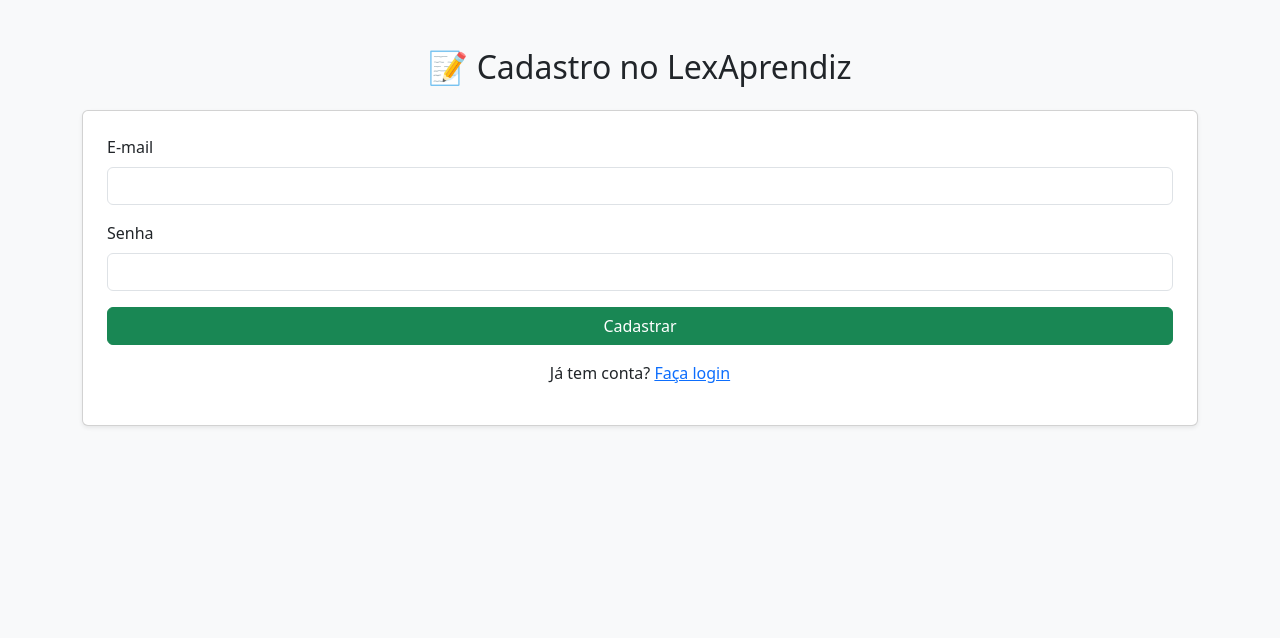
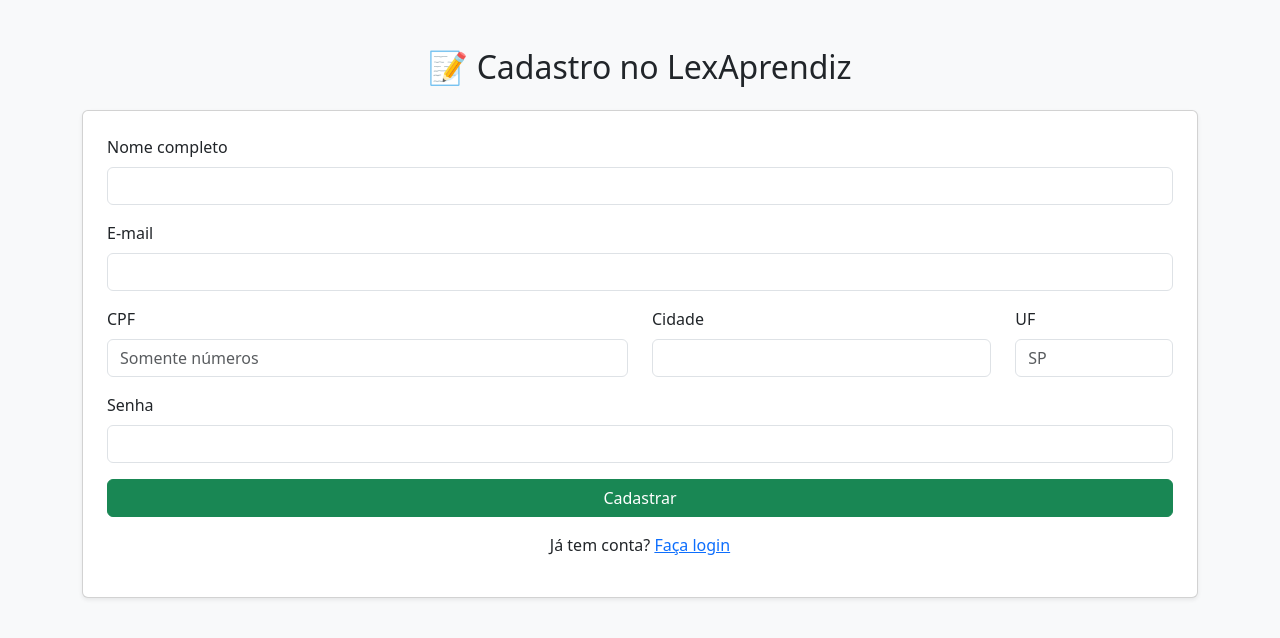
Before and after one commit to alencastro1958/lexaprendiz, a Flask app: page /register in a window 1280 px wide. Shown: the top 638 px of the page. Run offline with Flask 3, Linux system fonts and the light colour scheme; some libraries are stand-ins or nearby versions.

Commit message:
feat(profile+admin+export): perfil do usuário (nome, cpf, cidade, estado); exigir perfil antes de perguntas; admin com busca/filtros; exportação CSV; prompt do assistente com apresentação, primeira pessoa e fontes

```diff
--- a/app.py
+++ b/app.py
@@ -1,13 +1,14 @@
 import os
-from flask import Flask, render_template, request, redirect, url_for, jsonify
+from flask import Flask, render_template, request, redirect, url_for, jsonify, Response, flash
 from flask_login import LoginManager, login_required, current_user
 from flask_admin import Admin
 from flask_admin.contrib.sqla import ModelView
 from dotenv import load_dotenv
 from openai import OpenAI
 from models import db, User, Question
-from auth import auth
+from auth import auth, bcrypt
 from sqlalchemy import text
+from sqlalchemy import inspect
 
 load_dotenv()
 
@@ -40,6 +41,7 @@
     engine_opts["pool_pre_ping"] = True
     app.config["SQLALCHEMY_ENGINE_OPTIONS"] = engine_opts
 db.init_app(app)
+bcrypt.init_app(app)
 
 login_manager = LoginManager()
 login_manager.login_view = "auth.login"
@@ -64,17 +66,54 @@
         return redirect(url_for('auth.login'))
 
 
+class UserAdminView(SecureModelView):
+    column_searchable_list = ["email", "name", "cpf", "city", "state"]
+    column_filters = ["state", "city"]
+    column_list = ("id", "name", "email", "cpf", "city", "state")
+    form_columns = ("name", "email", "cpf", "city", "state")
+
+class QuestionAdminView(SecureModelView):
+    column_searchable_list = ["content", "response"]
+    column_filters = ["timestamp", "user_id"]
+    column_list = ("id", "user_id", "timestamp", "content")
+
 def setup_admin(app):
     admin = Admin(app, name="LexAprendiz Admin", template_mode="bootstrap4")
-    admin.add_view(SecureModelView(User, db.session))
-    admin.add_view(SecureModelView(Question, db.session))
+    admin.add_view(UserAdminView(User, db.session))
+    admin.add_view(QuestionAdminView(Question, db.session))
     return admin
+
+def _ensure_profile_columns():
+    """Add new User profile columns if missing (works for Postgres and SQLite)."""
+    with app.app_context():
+        inspector = inspect(db.engine)
+        cols = {c['name'] for c in inspector.get_columns('user')}
+        # Postgres supports IF NOT EXISTS; SQLite we check first via inspector
+        statements = []
+        if 'name' not in cols:
+            statements.append("ALTER TABLE \"user\" ADD COLUMN name VARCHAR(150)")
+        if 'cpf' not in cols:
+            statements.append("ALTER TABLE \"user\" ADD COLUMN cpf VARCHAR(14)")
+        if 'city' not in cols:
+            statements.append("ALTER TABLE \"user\" ADD COLUMN city VARCHAR(120)")
+        if 'state' not in cols:
+            statements.append("ALTER TABLE \"user\" ADD COLUMN state VARCHAR(2)")
+        for stmt in statements:
+            try:
+                db.session.execute(text(stmt))
+                db.session.commit()
+            except Exception:
+                db.session.rollback()
 
 @app.route("/", methods=["GET", "POST"])
 @login_required
 def dashboard():
     resposta = ""
     pergunta = ""
+    # Exigir perfil completo
+    if not (current_user.name and current_user.cpf and current_user.city and current_user.state):
+        flash("Complete seu perfil antes de fazer perguntas.")
+        return redirect(url_for('auth.profile'))
 
     if request.method == "POST":
         pergunta = request.form["pergunta"]
@@ -82,15 +121,25 @@
             if not client:
                 resposta = "Erro: API do OpenAI não configurada. Configure a variável OPENAI_API_KEY no Render."
             else:
+                first_name = (current_user.name or "").strip().split(" ")[0] or "usuário"
                 completion = client.chat.completions.create(
                     model=os.getenv("OPENAI_MODEL", "gpt-3.5-turbo"),
                     messages=[
-                        {"role": "system", "content": "Você é um especialista na Lei da Aprendizagem."},
-                        {"role": "user", "content": pergunta}
+                        {"role": "system", "content": (
+                            "Você é o LexAprendiz, um assistente jurídico especializado na Lei da Aprendizagem (Lei nº 10.097/2000 e normas correlatas). "
+                            "Regras: \n"
+                            "- Sempre cumprimente o usuário pelo primeiro nome e se apresente como 'LexAprendiz' antes da resposta.\n"
+                            "- Responda com linguagem simples e objetiva.\n"
+                            "- NUNCA invente informações. Se não houver fonte oficial, diga 'Não sei com segurança' e explique como encontrar.\n"
+                            "- SEMPRE liste as fontes oficiais no final (links para: gov.br, planalto.gov.br, mte.gov.br, camara.leg.br, senado.leg.br, mpt.mp.br, tst.jus.br, etc.).\n"
+                            "- Se a pergunta não puder ser respondida com base em fontes confiáveis, não responda e explique."
+                        )},
+                        {"role": "user", "content": f"Nome do usuário: {first_name}. Pergunta: {pergunta}"}
                     ],
                     max_tokens=int(os.getenv("OPENAI_MAX_TOKENS", "500"))
                 )
-                resposta = completion.choices[0].message.content
+                core = completion.choices[0].message.content
+                resposta = f"Olá, {first_name}! Eu sou o LexAprendiz.\n\n{core}"
                 nova = Question(content=pergunta, response=resposta, user_id=current_user.id)
                 db.session.add(nova)
                 db.session.commit()
@@ -115,8 +164,38 @@
 
 with app.app_context():
     db.create_all()
+    _ensure_profile_columns()
     # init admin after db
     setup_admin(app)
+
+def _is_admin() -> bool:
+    if not current_user.is_authenticated:
+        return False
+    admins = os.getenv("ADMIN_EMAILS", "")
+    return (current_user.email or "").lower() in [e.strip().lower() for e in admins.split(",") if e.strip()]
+
+@app.route("/admin/export/users.csv")
+@login_required
+def export_users_csv():
+    if not _is_admin():
+        return redirect(url_for('auth.login'))
+    rows = User.query.with_entities(User.id, User.name, User.email, User.cpf, User.city, User.state).order_by(User.id).all()
+    def generate():
+        yield "id,nome,email,cpf,cidade,estado\n"
+        for r in rows:
+            # Escape commas and quotes as needed (basic handling)
+            vals = [
+                str(r.id),
+                (r.name or "").replace('"','""'),
+                (r.email or "").replace('"','""'),
+                (r.cpf or "").replace('"','""'),
+                (r.city or "").replace('"','""'),
+                (r.state or "").replace('"','""'),
+            ]
+            yield ",".join([f'"{v}"' for v in vals]) + "\n"
+    return Response(generate(), mimetype='text/csv', headers={
+        'Content-Disposition': 'attachment; filename=usuarios_lexaprendiz.csv'
+    })
 
 if __name__ == "__main__":
     port = int(os.environ.get("PORT", 5000))
--- a/auth.py
+++ b/auth.py
@@ -9,7 +9,7 @@
 @auth.route("/login", methods=["GET", "POST"])
 def login():
     if request.method == "POST":
-        email = request.form["email"]
+        email = request.form["email"].strip().lower()
         password = request.form["password"]
         user = User.query.filter_by(email=email).first()
         if user and bcrypt.check_password_hash(user.password, password):
@@ -21,9 +21,21 @@
 @auth.route("/register", methods=["GET", "POST"])
 def register():
     if request.method == "POST":
-        email = request.form["email"]
+        name = request.form.get("name", "").strip()
+        email = request.form["email"].strip().lower()
+        cpf = request.form.get("cpf", "").strip()
+        city = request.form.get("city", "").strip()
+        state = request.form.get("state", "").strip().upper()
         password = bcrypt.generate_password_hash(request.form["password"]).decode("utf-8")
-        user = User(email=email, password=password)
+
+        if User.query.filter_by(email=email).first():
+            flash("E-mail já cadastrado.")
+            return render_template("register.html")
+        if cpf and User.query.filter_by(cpf=cpf).first():
+            flash("CPF já cadastrado.")
+            return render_template("register.html")
+
+        user = User(email=email, password=password, name=name, cpf=cpf, city=city, state=state)
         db.session.add(user)
         db.session.commit()
         flash("Cadastro realizado com sucesso!")
@@ -35,3 +47,17 @@
 def logout():
     logout_user()
     return redirect(url_for("auth.login"))
+
+@auth.route("/profile", methods=["GET", "POST"])
+@login_required
+def profile():
+    from flask_login import current_user
+    if request.method == "POST":
+        current_user.name = request.form.get("name", "").strip()
+        current_user.cpf = request.form.get("cpf", "").strip()
+        current_user.city = request.form.get("city", "").strip()
+        current_user.state = request.form.get("state", "").strip().upper()
+        db.session.commit()
+        flash("Perfil atualizado com sucesso!")
+        return redirect(url_for("dashboard"))
+    return render_template("profile.html")
--- a/templates/dashboard.html
+++ b/templates/dashboard.html
@@ -10,8 +10,10 @@
         <div class="container-fluid">
             <a class="navbar-brand" href="#">⚖️ LexAprendiz</a>
             <div class="d-flex">
+                <a href="/profile" class="btn btn-outline-light me-2">Meu perfil</a>
                 {% if is_admin %}
                 <a href="/admin" class="btn btn-outline-light me-2">Admin</a>
+                <a href="/admin/export/users.csv" class="btn btn-warning me-2">Exportar usuários (CSV)</a>
                 {% endif %}
                 <a href="/logout" class="btn btn-outline-light">Sair</a>
             </div>
@@ -20,6 +22,9 @@
 
     <div class="container mt-4">
         <h3 class="mb-3">📚 Faça sua pergunta sobre a Lei da Aprendizagem</h3>
+        <div class="alert alert-warning" role="alert">
+            Antes de perguntar, garanta que seu perfil está completo com nome, CPF, cidade e UF. <a href="/profile" class="alert-link">Clique aqui</a> para atualizar.
+        </div>
         <form method="POST" class="mb-4">
             <textarea name="pergunta" rows="4" class="form-control" placeholder="Digite sua dúvida..." required>{{ pergunta }}</textarea>
             <button type="submit" class="btn btn-primary mt-2">Perguntar</button>
--- a/templates/register.html
+++ b/templates/register.html
@@ -10,8 +10,26 @@
         <h2 class="text-center mb-4">📝 Cadastro no LexAprendiz</h2>
         <form method="POST" class="card p-4 shadow-sm">
             <div class="mb-3">
+                <label for="name" class="form-label">Nome completo</label>
+                <input type="text" name="name" class="form-control" required>
+            </div>
+            <div class="mb-3">
                 <label for="email" class="form-label">E-mail</label>
                 <input type="email" name="email" class="form-control" required>
+            </div>
+            <div class="row">
+                <div class="col-md-6 mb-3">
+                    <label for="cpf" class="form-label">CPF</label>
+                    <input type="text" name="cpf" class="form-control" placeholder="Somente números" minlength="11" maxlength="14" required>
+                </div>
+                <div class="col-md-4 mb-3">
+                    <label for="city" class="form-label">Cidade</label>
+                    <input type="text" name="city" class="form-control" required>
+                </div>
+                <div class="col-md-2 mb-3">
+                    <label for="state" class="form-label">UF</label>
+                    <input type="text" name="state" class="form-control" maxlength="2" placeholder="SP" required>
+                </div>
             </div>
             <div class="mb-3">
                 <label for="password" class="form-label">Senha</label>
```
Also changed, not shown: models.py (+7 -1 lines), templates/profile.html (added, +35 -0 lines).
